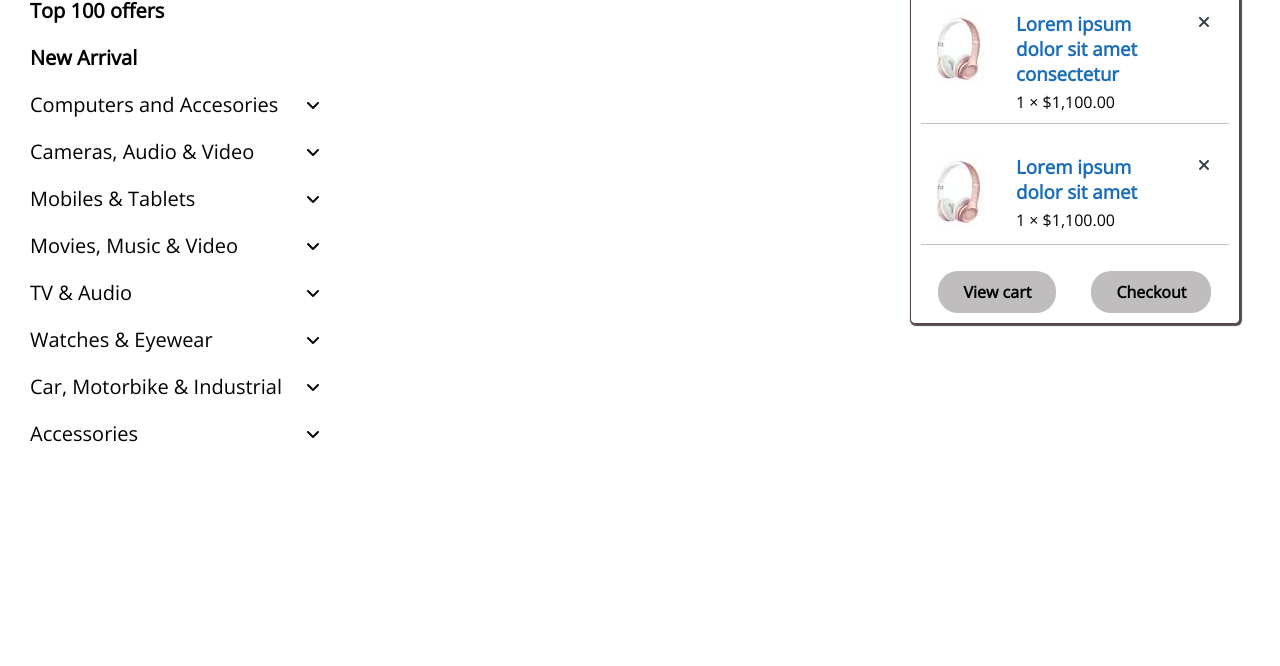
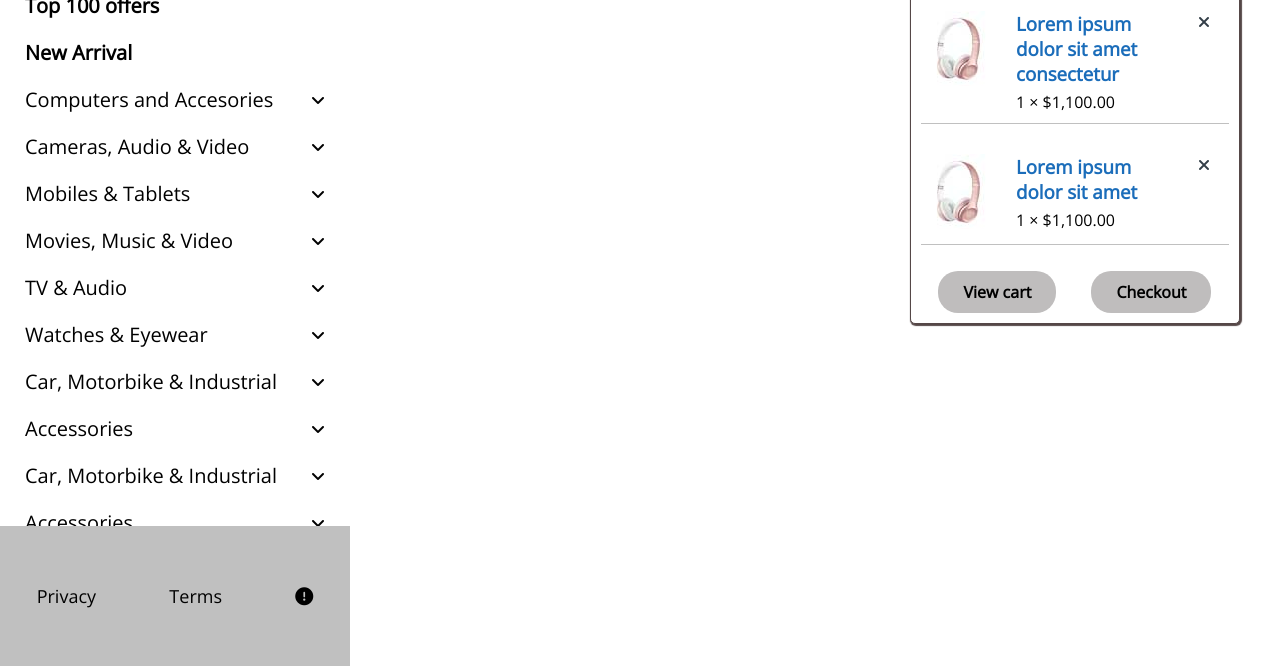
Before and after one commit to hasnat-shohag/ecommerce_site, a plain HTML site: page index.html in a window 1280 px wide. Both pictures are taken after a click on the element 225 px from the left and 95 px from the top of the page. Shown: the part 134-800 px from the top of the page. Drawn offline with nearby package versions, Linux system fonts and the light colour scheme.

Commit message:
sidebar done

```diff
--- a/assets/style.css
+++ b/assets/style.css
@@ -311,7 +311,6 @@ body {
     /* border: 1px solid red; */
     left: -350px;
     top: 0;
-    padding: 5px;
     box-sizing: border-box;
     background-color: white;
     opacity: 0;
@@ -324,8 +323,12 @@ body {
     visibility: visible;
 }
 #sidebar .sidebar_content{
+    overflow-y: scroll;
+    /* border: 1px solid blue; */
+}
+#sidebar .sidebar_content .sidebar_content_top{
     padding: 10px 25px;
-    /* border: 1px solid blue; */
+    height: calc(100vh - 135px);
 }
 #sidebar .sidebar_content a i{
     position: absolute;
@@ -350,4 +353,20 @@ body {
     align-items: center;
 }
 #sidebar .sidebar_content ul li a img{}
+#sidebar footer{
+    background-color: #c0c0c0;
+    padding: 40px 0px;
+    position: absolute;
+    bottom: 0;
+    left: 0;
+    width: 100%;
+}
+#sidebar footer .footer_content {
+    display: flex;
+    justify-content: space-around;
+    font-size: 18px;
+}
+#sidebar footer .footer_content li a{
+    color: black;
+}
 /* Sidebar End  */
--- a/index.html
+++ b/index.html
@@ -190,6 +190,7 @@
     <!-- Side bar Start  -->
     <div id="sidebar" class="sidebar">
         <div class="sidebar_content">
+            <div class="sidebar_content_top">
                 <a href="#">
                     <img src="./assets/images/logo.png" alt="">
                 </a>
@@ -232,9 +233,47 @@
                         <a href="#">Accessories</a>
                         <i class="fas fa-angle-down"></i>
                     </li>
+                    <li class="feature_drop_down">
+                        <a href="#">Car, Motorbike & Industrial</a>
+                        <i class="fas fa-angle-down"></i>
+                    </li>
+                    <li class="feature_drop_down">
+                        <a href="#">Accessories</a>
+                        <i class="fas fa-angle-down"></i>
+                    </li>
+                    <li class="feature_drop_down">
+                        <a href="#">Car, Motorbike & Industrial</a>
+                        <i class="fas fa-angle-down"></i>
+                    </li>
+                    <li class="feature_drop_down">
+                        <a href="#">Accessories</a>
+                        <i class="fas fa-angle-down"></i>
+                    </li>
+                    <li class="feature_drop_down">
+                        <a href="#">Car, Motorbike & Industrial</a>
+                        <i class="fas fa-angle-down"></i>
+                    </li>
+                    <li class="feature_drop_down">
+                        <a href="#">Accessories</a>
+                        <i class="fas fa-angle-down"></i>
+                    </li>
                 </ul>
+            </div>
+        </div>
 
-        </div>
+        <footer>
+            <ul class="footer_content">
+                <li><a href="#">
+                        Privacy
+                    </a></li>
+                <li><a href="#">
+                        Terms
+                    </a></li>
+                <li><a href="#">
+                        <i class="fas fa-exclamation-circle"></i>
+                    </a></li>
+            </ul>
+        </footer>
     </div>
 
     <!-- Side bar End  -->
```
Lines whose indentation alone changed are shown as unchanged.
